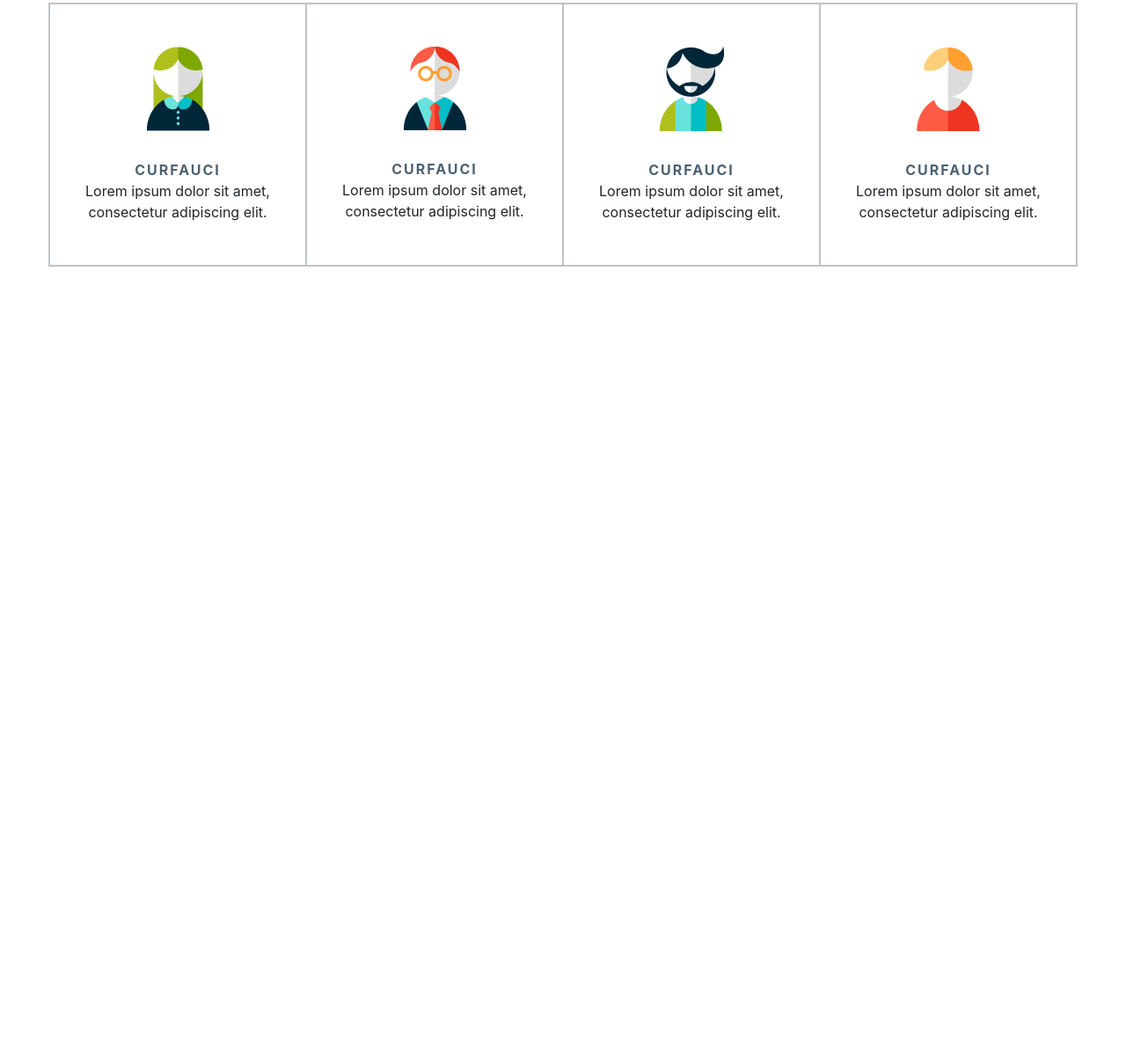
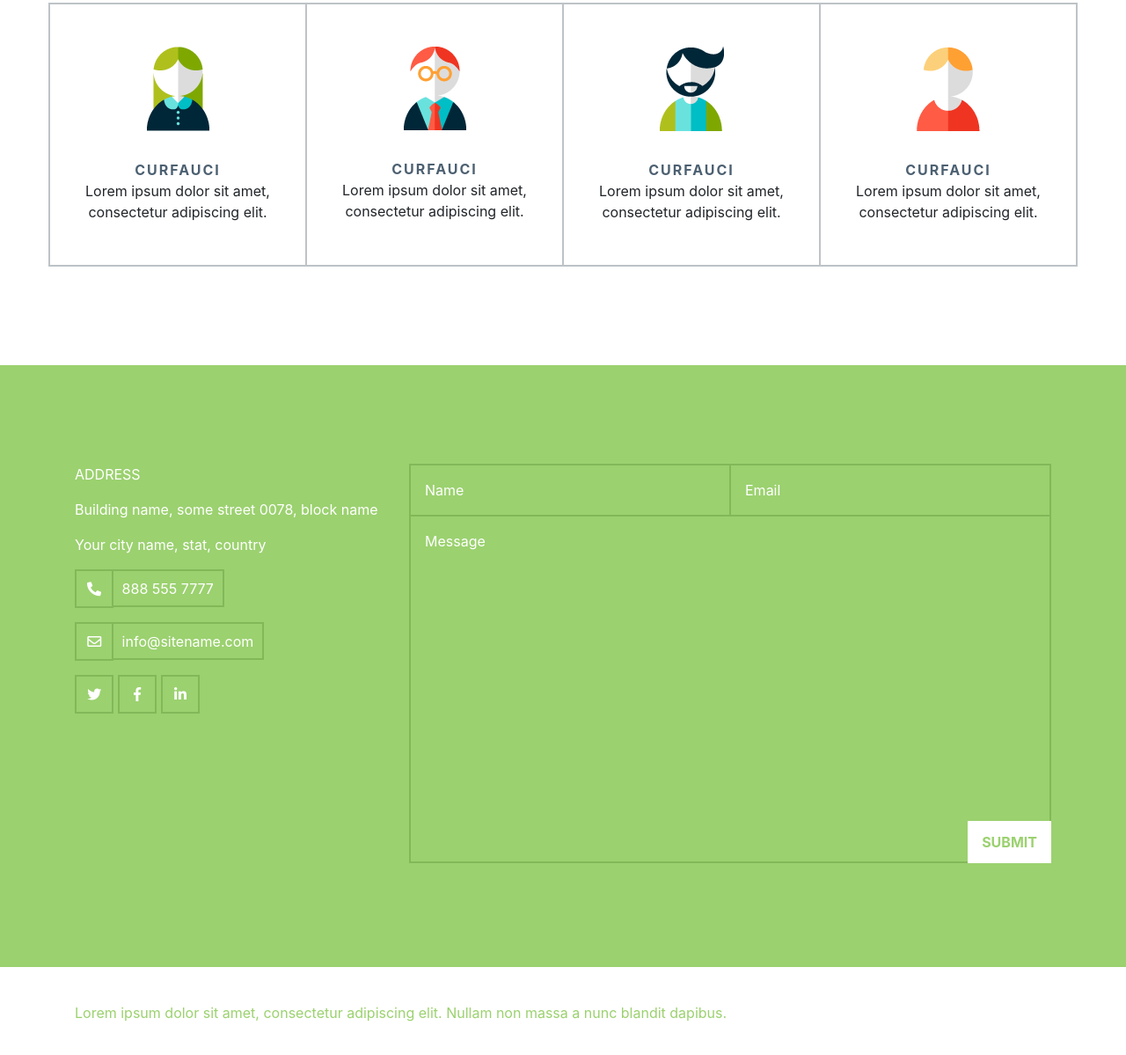
Before and after one commit to alexradu24/TemaIT-1, a plain HTML site: page index.html in a window 1280 px wide. Shown: the part 2341-3540 px from the top of the page at 88% size. Before the commit the page ends 2756 px from the top, so only its background shows below. Drawn offline with nearby package versions, Linux system fonts and the light colour scheme.

Commit message:
completare site

```diff
--- a/css/style.css
+++ b/css/style.css
@@ -217,3 +217,82 @@ h1 {
 .team p {
     margin-bottom: 0;
 }
+
+.contact {
+    background-color: #9BD16F;
+    color: #ffffff;
+}
+
+.contact i {
+    border: 2px solid #83B859;
+    padding: .76rem;
+    width: 44px;
+    height: 44px;
+    text-align: center;
+}
+
+.fa-twitter, .fa-facebook-f {
+    margin-right: 5px;
+}
+
+.fa-phone {
+    transform: rotate(90deg);
+}
+
+.contact {
+    padding: 7rem 0;
+}
+
+.contact span {
+    border-top: 2px solid #83B859;
+    border-right: 2px solid #83B859;
+    border-bottom: 2px solid #83B859;
+    padding: .6rem;
+}
+
+form .col:first-child {
+    padding-right: 0;
+    margin-right: -1px;
+}
+
+form .col:last-child {
+    padding-left: 0;
+    margin-left: -1px;
+}
+
+input, textarea {
+    background-color: #9BD16F;
+    color: #ffffff;
+    width: 100%;
+    padding: 1rem;
+    border: 2px solid #83B859;
+}
+
+input::placeholder, textarea::placeholder {
+    color: #ffffff;
+}
+
+textarea {
+    border-top: none;
+    resize: none;
+    position: relative;
+}
+
+.btn-submit {
+    background-color: #ffffff;
+    color: #9BD16F;
+    border: none;
+    position: absolute;
+    bottom: 6px;
+    right: 15px;
+    padding: 0.75rem 1rem;
+}
+
+footer {
+    color: #9BD16F;
+    padding: 2.5rem 0;
+}
+
+footer p {
+    margin-bottom: 0;
+}
--- a/index.html
+++ b/index.html
@@ -19,16 +19,16 @@
         <a class="navbar-brand">Tema IT</a>
         <ul class="nav justify-content-end">
             <li class="nav-item">
-                <a class="nav-link" href="#">Section 1</a>
+                <a class="nav-link" href="#section1">Section 1</a>
             </li>
             <li class="nav-item">
-                <a class="nav-link" href="#">Section 2</a>
+                <a class="nav-link" href="#section2">Section 2</a>
             </li>
             <li class="nav-item">
-                <a class="nav-link" href="#">Section 3</a>
+                <a class="nav-link" href="#section3">Section 3</a>
             </li>
             <li class="nav-item">
-                <a class="nav-link" href="#">Contact</a>
+                <a class="nav-link" href="#contact">Contact</a>
             </li>
         </ul>
     </nav>
@@ -49,7 +49,7 @@
             <!--<div class="boy-shadow"></div>-->
         </div>
     </div>
-    <div class="container">
+    <div id="section1" class="container">
         <div class="row item-wrapper">
             <div class="col item">
                 <p class="title title-underline bold">simply dummy text</p>
@@ -74,7 +74,7 @@
             </div>
         </div>
     </div>
-    <div class="bg-grey">
+    <div id="section2" class="bg-grey">
         <div class="container">
             <div class="row">
                 <div class="col">
@@ -97,7 +97,7 @@
             </div>
         </div>
     </div>
-    <div class="container team">
+    <div id="section3" class="container team">
         <h2 class="bold">LOREM IPSUM</h2>
         <h5>Lorem ipsum dolor sit amet, consectetur adipiscing elit.</h5>
         <div class="row">
@@ -123,9 +123,39 @@
             </div>
         </div>
     </div>
+    <div id="contact" class="contact">
+        <div class="container">
+            <div class="row">
+                <div class="col-4">
+                    <p>ADDRESS</p>
+                    <p>Building name, some street 0078, block name</p>
+                    <p>Your city name, stat, country</p>
+                    <p><i class="fas fa-phone"></i><span>888 555 7777</span></p>
+                    <p><i class="far fa-envelope"></i><span>info@sitename.com</span></p>
+                    <p><i class="fab fa-twitter"></i><i class="fab fa-facebook-f"></i><i class="fab fa-linkedin-in"></i></p>
+                </div>
+                <div class="col-8">
+                    <form>
+                        <div class="row">
+                            <div class="col">
+                                <input type="text" placeholder="Name">
+                            </div>
+                            <div class="col">
+                                <input type="email" placeholder="Email">
+                            </div>
+                        </div>
+                        <textarea rows="15" placeholder="Message"></textarea>
+                        <button type="submit" class="btn-submit bold">SUBMIT</button>
+                    </form>
+                </div>
+            </div>
+        </div>
+    </div>
 </main>
 <footer>
-
+    <div class="container">
+        <p>Lorem ipsum dolor sit amet, consectetur adipiscing elit. Nullam non massa a nunc blandit dapibus.</p>
+    </div>
 </footer>
 </body>
 </html>
```
